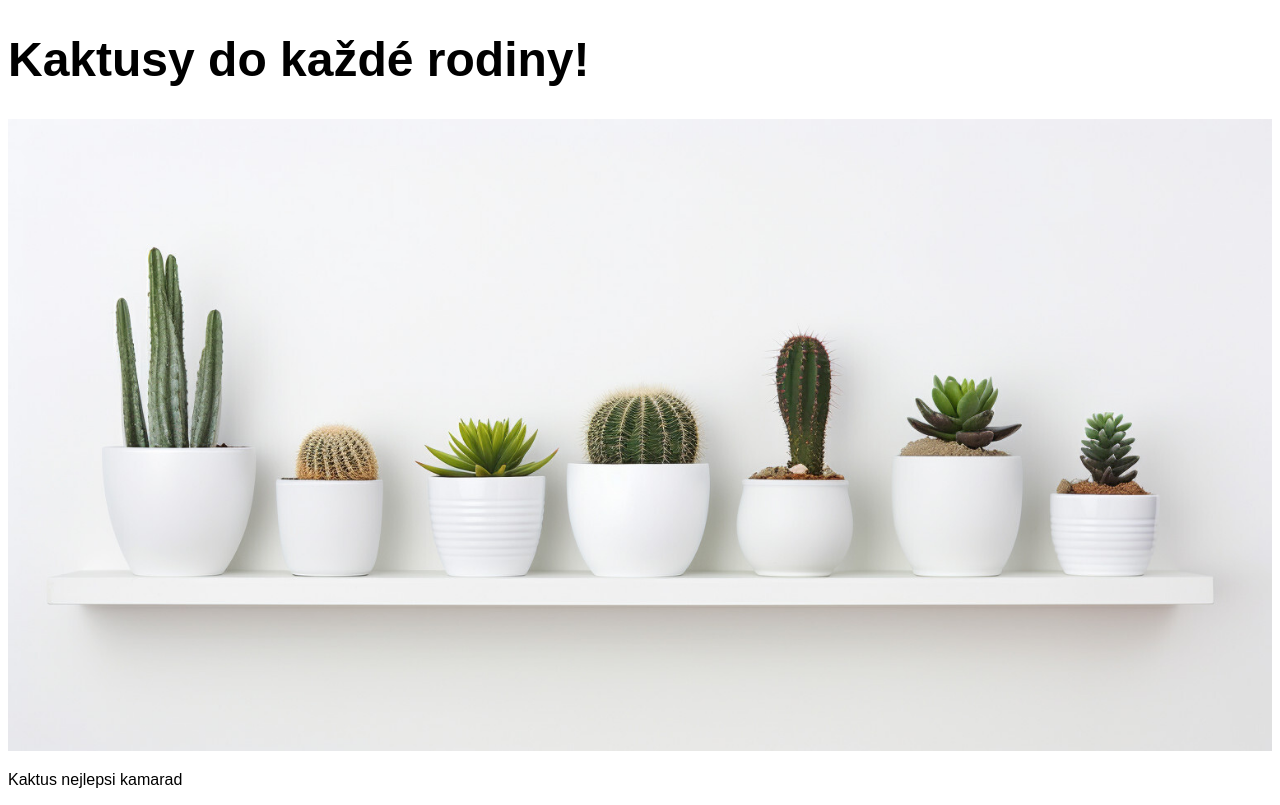
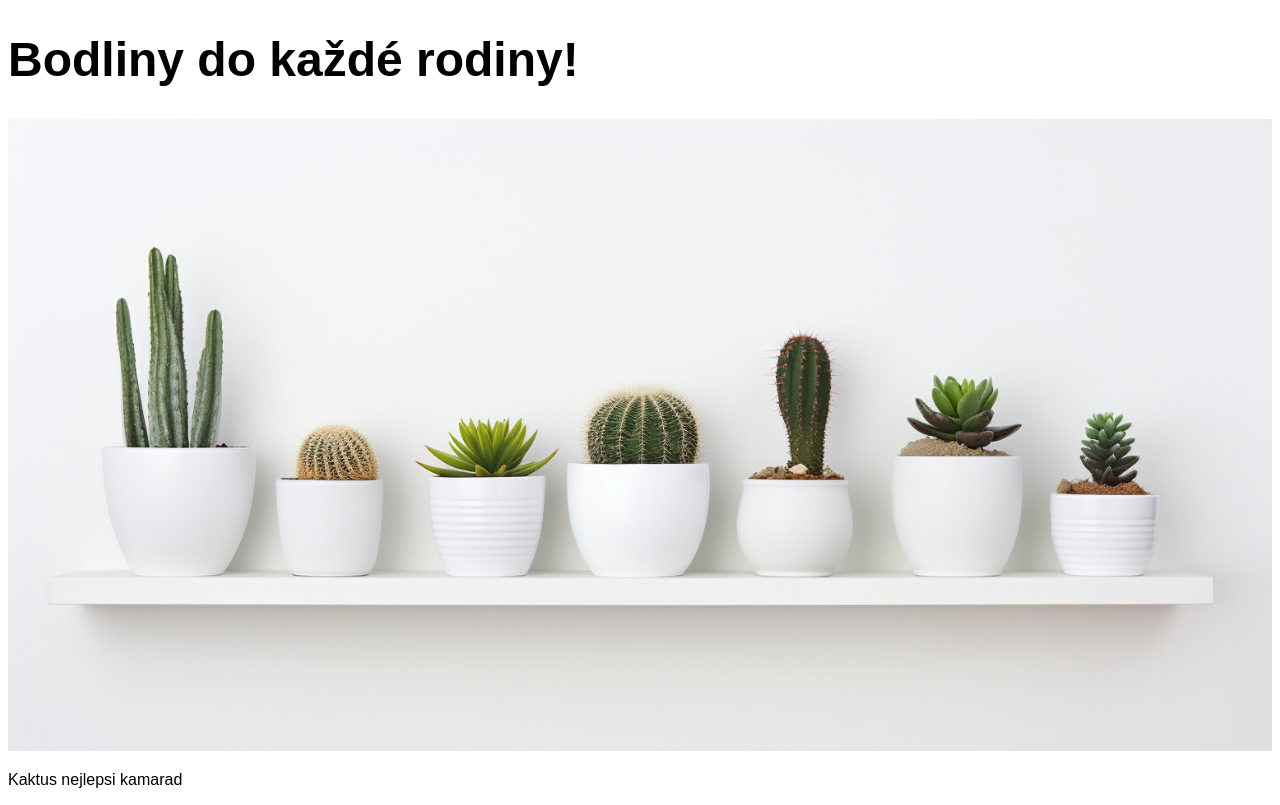
Before and after one commit to annasve/kaktusy, a plain HTML site: page index.html in a window 1280 px wide. Drawn offline with Linux system fonts and the light colour scheme.

Commit message:
Rýmy v nadpise

```diff
--- a/index.html
+++ b/index.html
@@ -7,7 +7,7 @@
     <title>Document</title>
   </head>
   <body>
-    <h1>Kaktusy do každé rodiny!</h1>
+    <h1>Bodliny do každé rodiny!</h1>
     <div><img src="./img/kaktusy.jpg" class="banner" /></div>
     <p>Kaktus nejlepsi kamarad</p>
   </body>
```
